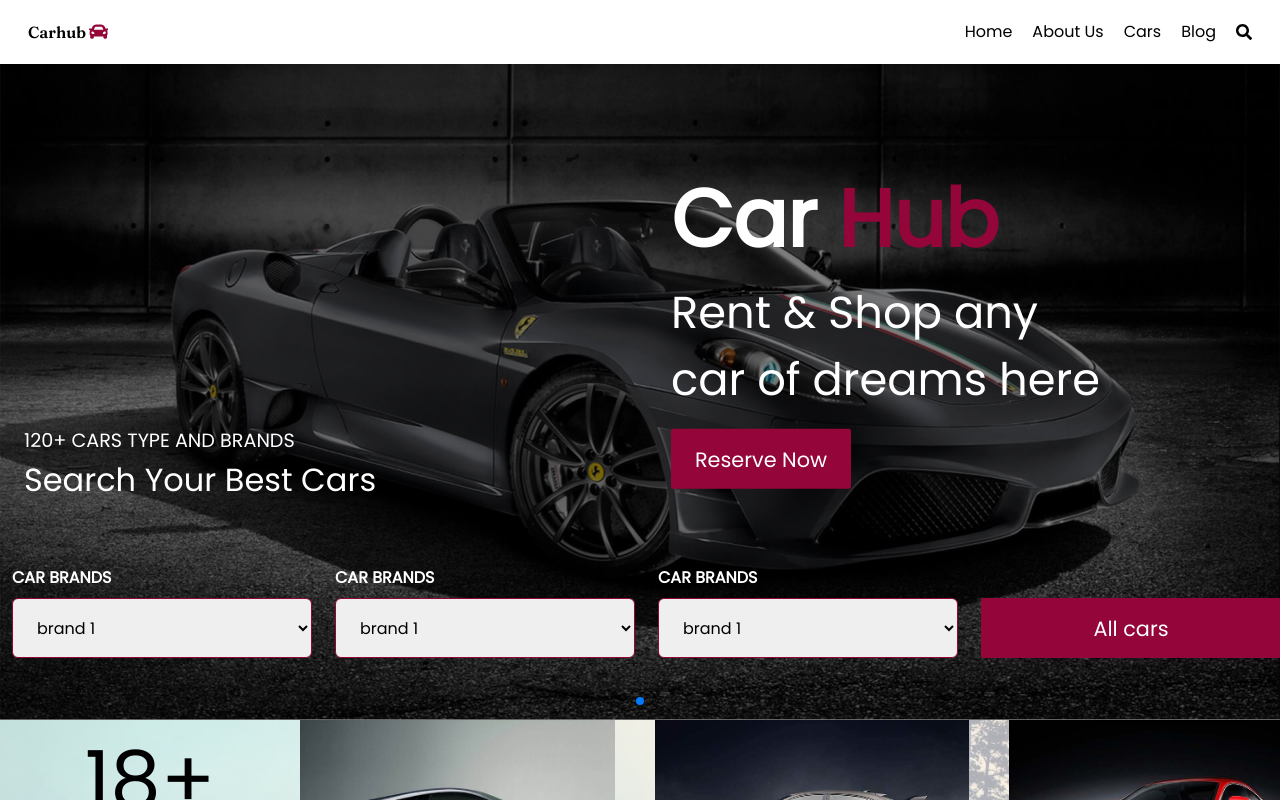
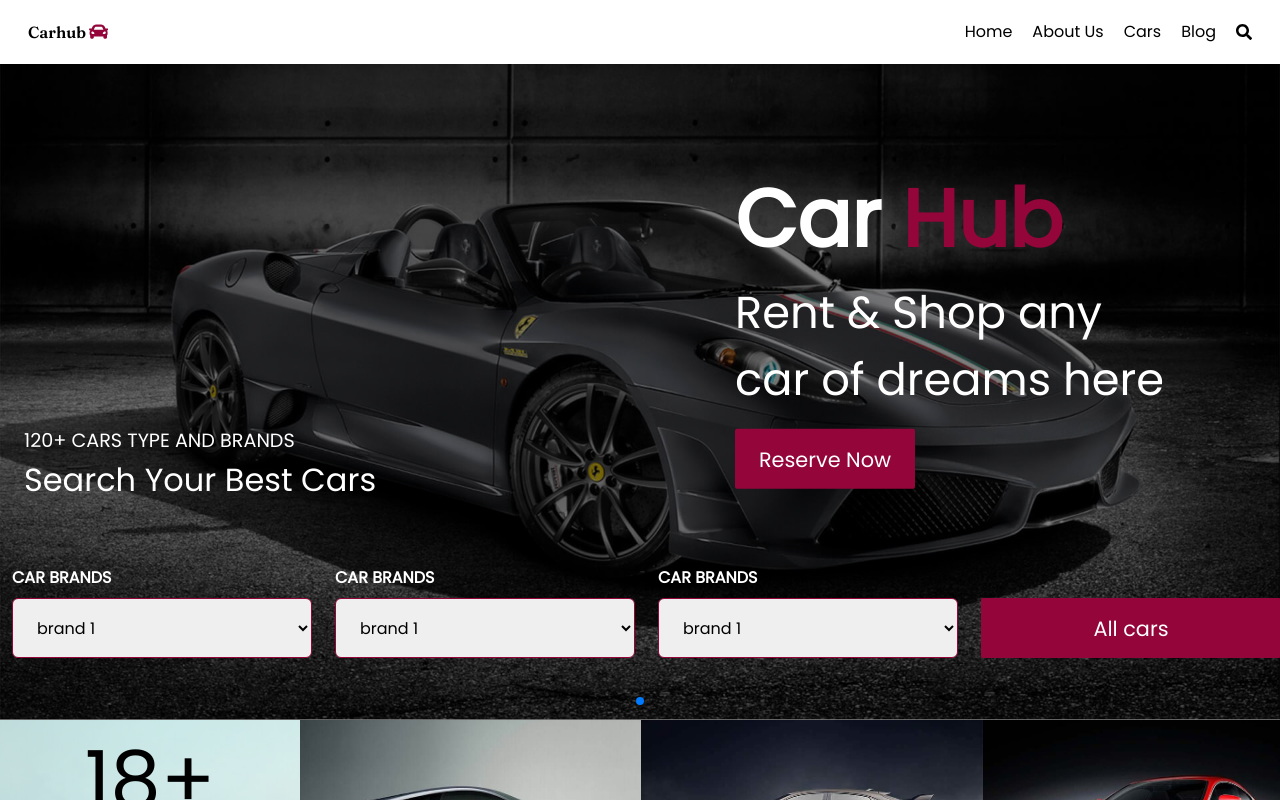
Before and after one commit to YeeshaDev/car_hub, a React (Vite) app: page / in a window 1280 px wide. Shown: the top 800 px of the page. Built offline with nearby package versions, Linux system fonts and the light colour scheme; no server answers; the database is empty; a web font is replaced by a local one.

Commit message:
clean up

```diff
--- a/src/components/Blog.jsx
+++ b/src/components/Blog.jsx
@@ -27,12 +27,8 @@ const Blog = () => {
           }}
           breakpoints={{
 
-            640: {
+            960: {
               slidesPerView: 2,
-              spaceBetween: 20,
-            },
-            960: {
-              slidesPerView: 3,
               spaceBetween: 40,
             },
 
@@ -46,7 +42,7 @@ const Blog = () => {
             {blog.slice(0,4).map((data) => (
                 <SwiperSlide key={data.id} className='p-5'>
                   <Link to={`/blog/${data.title}`}>
-                    <figure className='h-[200px] lg:h-[250px] last:h-[100px] blog-img'>
+                    <figure className='h-[300px] last:h-[100px] blog-img'>
                     <img src={data.image} alt='blog' className='object-contain h-full' />
                     </figure>
 
--- a/src/components/Hero.jsx
+++ b/src/components/Hero.jsx
@@ -6,7 +6,7 @@ const Hero = () => {
     return (
         <div className='relative'>
            <Slider/>
-           <div className='absolute left-[50%] xxsm:left-[60%] top-[35%] translate-x-[-50%] translate-y-[-50%] lg:top-[45%] lg:left-[70%] z-[55] lg  text-white'>
+           <div className='absolute left-[50%] xxsm:left-[60%] top-[35%] translate-x-[-50%] translate-y-[-50%] lg:top-[45%] lg:left-[75%] z-[55] lg  text-white'>
            <h1 className=' text-[3rem] sm:text-[5rem] font-extrabold whitespace-nowrap'> Car <span className='text-[#94053a]'> Hub</span> </h1>
            <h3 className=' text-[2rem] md:text-[2.8rem] w-[300px] md:w-[450px]'>Rent & Shop any car of dreams here</h3>
            <button className="btn w-[180px]">
--- a/src/components/Navbar.jsx
+++ b/src/components/Navbar.jsx
@@ -1,5 +1,5 @@
 import React, { useState, useEffect } from 'react';
-import { FaSearch, FaCar, FaBars, FaTimes } from 'react-icons/fa';
+import { FaSearch, FaCar, FaBars, FaTimes, FaEquals } from 'react-icons/fa';
 import SearchModal from './Features/SearchModal';
 import { Link, NavLink, useLocation, useNavigation } from 'react-router-dom';
 import {motion,AnimatePresence} from 'framer-motion'
@@ -81,10 +81,10 @@ console.log(pathname)
           <motion.ul
 
           className=' nav-item hidden md:flex items-center justify-between gap-5'>
-           <li className={(pathname == '/') ? 'text-[var(--primary)]' : 'text-black hover:text-[var(--primary)]'}><Link  to='/'>Home </Link></li>
+           <li className={(pathname == '/') ? 'text-[var(--primary)] hover:text-[var(--primary)]' : 'text-black hover:text-[var(--primary)]'}><Link  to='/'>Home </Link></li>
             <li className={pathname =='/about' ? 'text-[var(--primary)]' : 'text-black hover:text-[var(--primary)]'}><Link to='/about'>About Us</Link></li>
             <li className={pathname == '/cars' ? 'text-[var(--primary)]' : 'text-black hover:text-[var(--primary)]'}><Link to='/cars'>Cars</Link></li>
-            <li className={pathname == '/blog' ? 'text-[var(--primary)]' : 'text-black'}><Link to='/blog'>Blog</Link></li>
+            <li className={pathname == '/blog' ? 'text-[var(--primary)]' : 'text-black hover:text-[var(--primary)]'}><Link to='/blog '>Blog</Link></li>
             <li className='cursor-pointer' onClick={toggleSearchModal}>
               <FaSearch />
             </li>
@@ -175,7 +175,7 @@ console.log(pathname)
           <div
 
           className="md:hidden cursor-pointer" onClick={toggleMobileMenu}>
-            {!isMobileMenuOpen ? <FaBars className='absolute top-5 right-5'/> : <FaTimes className='absolute top-5 z-40 right-10 text-[1.5rem] text-white' />}
+            {!isMobileMenuOpen ? <FaEquals className={`absolute top-5 right-5 text-[1.5rem] text-[var(--deepblue)] ${isScrolled ? 'text-white' : 'text-inherent'}`}/> : <FaTimes className='absolute top-5 z-40 right-10 text-[1.5rem] text-white' />}
           </div>
           </AnimatePresence>
 
--- a/src/components/UpcomingCars.jsx
+++ b/src/components/UpcomingCars.jsx
@@ -38,12 +38,11 @@ const UpcomingCars = () => {
         onBeforeInit={(swiper) => {
             swiperRef.current = swiper;
           }}
-
           breakpoints={{
-            768: {
-                slidesPerView: 3,
-                spaceBetween: 40,
-              },
+            768 : {
+                slidesPerView:3,
+                spaceBetween:0
+            }
           }}
 
 
--- a/src/index.css
+++ b/src/index.css
@@ -16,13 +16,8 @@
   --deepblue:#191f23;
 }
 body {
-  font-family: 'Poppins',sans-serif;
-  max-width: 100%;
-  background-color:#f8f8f8;
-
+  @apply font-["Poppins"] bg-gray-100 max-w-[100%];
 }
-
-
 
 .btn {
   position: relative;
@@ -72,54 +67,38 @@ body {
   font-weight: 500;
 }
 .btn:hover span {
-  color: #94053a;
+  @apply text-[var(--primary)];
 }
 
 
+/* Swiper Styles */
+
 .swiper {
-  position: relative;
-  width: 100%;
-  height: 100%;
+  @apply relative w-full h-full;
 }
 
 .swiper-slide {
-  text-align: center;
-  font-size: 18px;
-  background: #fff;
-
-  /* Center slide text vertically */
-  display: flex;
-  justify-content: center;
-  align-items: center;
-  transition: all 5s ease-in-out;
+  @apply text-center text-xl bg-white flex justify-center items-center transition duration-500 ease-in-out;
 }
 
 .swiper-slide img {
-  display: block;
-  width: 100%;
-  height: 100%;
-  object-fit: cover;
-  transition: all 5s ease-in-out;
+  @apply block w-full h-full object-cover transition duration-500 ease-in-out;
 }
 
 .swiper {
-  margin-left: auto;
-  margin-right: auto;
+  @apply mx-auto;
 }
 
+/* Form Styles */
 .booking__form {
-  width: 100%;
-  display: grid;
-  grid-template-columns: 1fr 1fr;
-  gap: 10px;
+  @apply grid grid-cols-2 gap-5 w-full;
+
 }
 
-.booking__form input {
-  padding: 12px 15px;
-  border: 1px solid #7c8a972a;
-  color: #7c8a97;
-  width: 100%;
-
+.booking__form input,
+.textarea,
+.booking__form select {
+  @apply p-3 border border-gray-300 text-gray-600 rounded-md w-full;
 }
 
 .booking__form select,
@@ -137,31 +116,27 @@ body {
   color: #7c8a97;
   margin-right: 0.5rem;
 }
-
 .textarea:focus,
 .booking__form input:focus,
 .booking__form select:focus {
   outline: none;
 }
 
+/* Payment Styles */
+
 .payment label {
-  font-weight: 600;
-  color: var(--deepblue);
+  @apply font-semibold text-[var(--deepblue)];
 }
 
 .payment button {
-  padding: 8px 15px;
-  border-radius: 5px;
-  background: var(--primary);
-  color: #fff;
-  border: none;
-  outline: none;
+  @apply px-4 py-2 rounded-lg bg-[var(--primary)] text-white border-none outline-none;
 }
 
 .blur {
   backdrop-filter: blur(10px);
   transition: backdrop-filter 0.3s ease-in-out;
 }
+
 @layer components{
   .nav-item li{
 @apply text-[1.5rem] md:text-[1rem] mt-5 md:mt-0 text-white md:text-inherit
--- a/src/pages/About.jsx
+++ b/src/pages/About.jsx
@@ -33,9 +33,19 @@ const About = () => {
         <li className='flex items-center gap-2 mt-3'><span className='text-[var(--deepblue)]'><FaCheckCircle/></span>Lorem Ipsum is simply dummy</li>
          </ul>
      </div>
-     <div>
-        <img src='./src/assets/aboutCar.png' alt=''
-/>     </div>
+     <motion.div
+          className='lg:w-[150%]'
+          initial={{opacity: 0, x:100}}
+          whileInView={{
+            opacity:1,
+            x:0,
+            transition:{duration:0.4, delay:0.5}
+          }}
+          >
+            <img src='./src/assets/aboutCar.png' alt='about red car'
+            className='object-cover '
+            />
+          </motion.div>
         </section>
         <section className='flex flex-col items-center justify-center lg:justify-between lg:flex-row-reverse gap-10 my-[3rem] pb-10  px-5'>
             <div  className='lg:max-w-[50%]'>
--- a/src/pages/Blog.jsx
+++ b/src/pages/Blog.jsx
@@ -21,9 +21,9 @@ const Blog = () => {
             text='Blog'
             page='Blog'
             />
-        <div className='grid grid-cols-1 sm:grid-cols-2 lg:grid-cols-3 place-items-center justify-center  gap-5 px-3 mt-5'>
+        <div className='grid grid-cols-1 sm:grid-cols-2 lg:grid-cols-3 place-items-center justify-center  gap-4 px-3 mt-5'>
            {blog.map((item) => (
-            <div key={item.id} className='w-full mt-5'>
+            <div key={item.id} className='w-full'>
                 <Link to={`/blog/${item.title}`}>
              <figure className='  lg:h-[250px] last:h-[100px]'>
                     <img src={item.image} alt='blog' className='w-full object-contain h-full' />
--- a/src/pages/CarListings.jsx
+++ b/src/pages/CarListings.jsx
@@ -44,8 +44,8 @@ const CarListings = () => {
              {cars.map((item) => (
                 <div key={item.id} className='flex flex-col  items-center gap-4 justify-centermb-10 shadow-md rounded-md mt-4'>
                     <Link to={`/cars/${item.name}`}>
-                    <figure className='w-full '>
-                    <img src={item.image} className='object-cover'/>
+                    <figure className='h-[200px] lg:h-[250px] w-full '>
+                    <img src={item.image} className='object-cover h-full'/>
                     </figure>
 
                    <div className='p-5 '>
```
